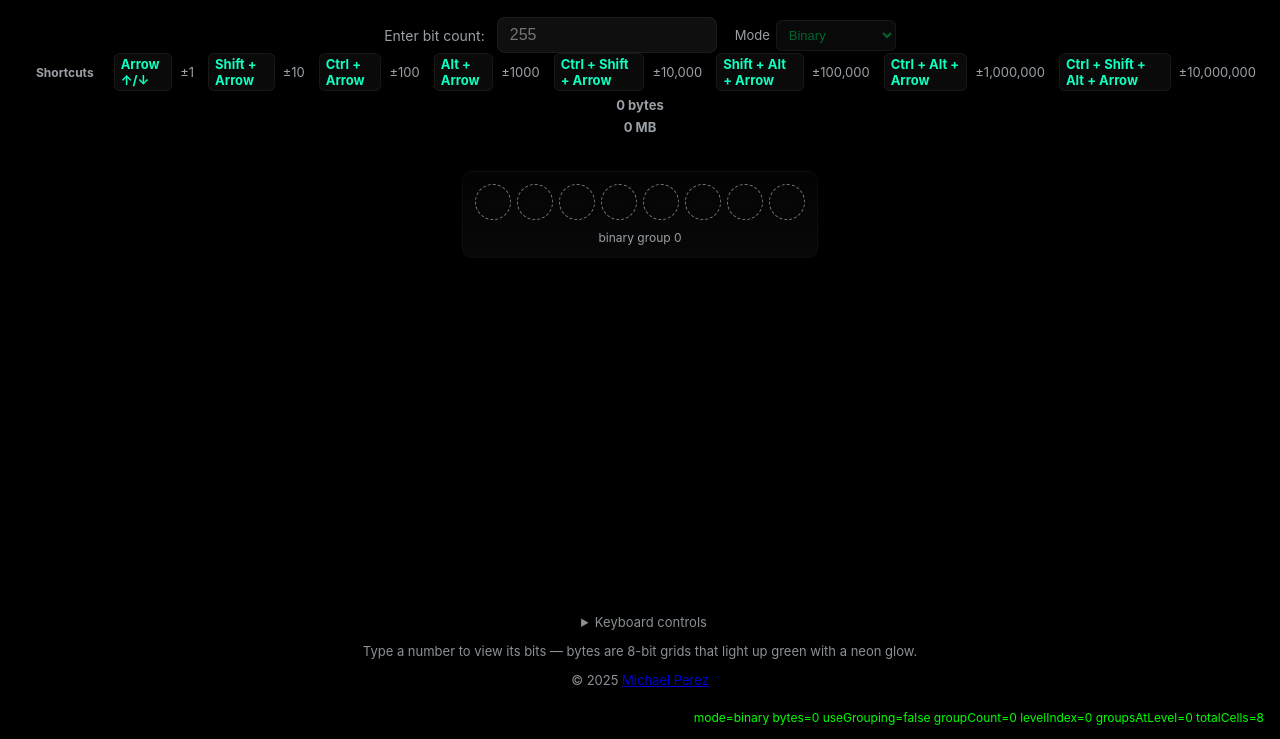
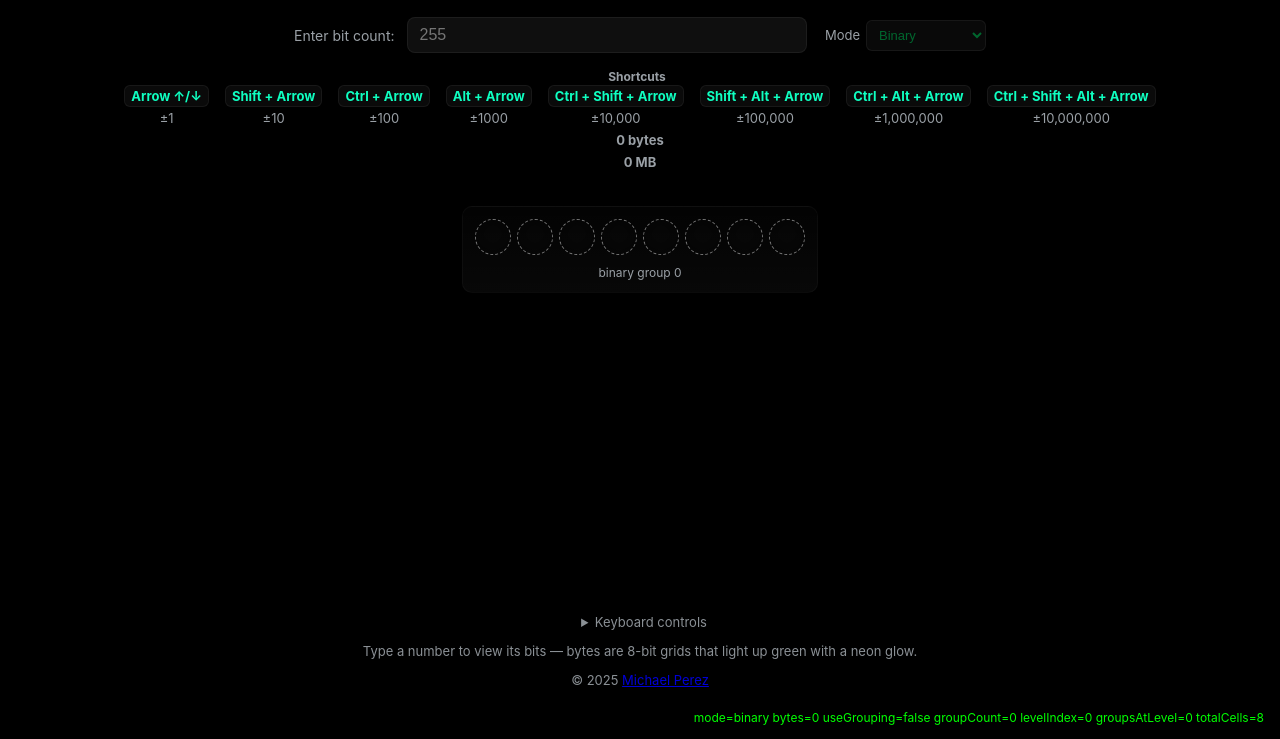
Before and after one commit to Perezented/Bit-Flipper, a website: page static/index.html in a window 1280 px wide. Shown: the part 61-800 px from the top of the page. Drawn offline with Linux system fonts and the light colour scheme.

Commit message:
Adjusts bitcount input maxlength per unit and improves UI
- Sets dynamic maxlength constraints for bitcount mode based on the selected unit to prevent input overflow and ensure accurate validation.
- Updates keyboard shortcut displays for clarity, improves responsive layout and accessibility of controls, and adds unit-specific input length tests to ensure reliability.

```diff
--- a/static/app.js
+++ b/static/app.js
@@ -43,11 +43,25 @@
   let lastBits = [];
 
   // Input constraints
-  const BITCOUNT_MAX_LEN = 42; // maximum characters allowed when in bitcount mode
+  const BITCOUNT_MAX_LEN = 43; // maximum characters allowed when in bitcount mode
+  const BITCOUNT_MAX_LEN_TB = 30 // maximum characters allowed when in bitcount mode with TB unit
+  const BITCOUNT_MAX_LEN_GB = 33 // maximum characters allowed when in bitcount mode with GB unit
+  const BITCOUNT_MAX_LEN_MB = 36 // maximum characters allowed when in bitcount mode with MB unit
+  const BITCOUNT_MAX_LEN_KB = 39 // maximum characters allowed when in bitcount mode with MB unit
+  const BITCOUNT_MAX_LEN_BYTES = 42 // maximum characters allowed when in bitcount mode with MB unit
   const BINARY_MAX_LEN = 90; // maximum characters allowed when in binary mode
 
   function getMaxLenForMode(m) {
-    return m === 'bitcount' ? BITCOUNT_MAX_LEN : BINARY_MAX_LEN;
+    if (m !== 'bitcount') return BINARY_MAX_LEN;
+    // For bitcount mode, adjust maxlength depending on the selected unit
+    try {
+      if (unit === 'TB') return BITCOUNT_MAX_LEN_TB;
+      if (unit === 'GB') return BITCOUNT_MAX_LEN_GB;
+      if (unit === 'MB') return BITCOUNT_MAX_LEN_MB;
+      if (unit === 'KB') return BITCOUNT_MAX_LEN_KB;
+      if (unit === 'Bytes') return BITCOUNT_MAX_LEN_BYTES;
+    } catch (e) { /* ignore */ }
+    return BITCOUNT_MAX_LEN;
   }
 
   function applyModeMaxLength() {
@@ -1532,6 +1546,8 @@
   if (unitSelect) {
     unitSelect.addEventListener('change', (e) => {
       unit = e.target.value;
+      // update maxlength when unit changes (affects bitcount mode)
+      try { applyModeMaxLength(); } catch (err) { /* ignore */ }
       if (inputLabel && mode === 'bitcount') {
         if (unit === 'bits') inputLabel.textContent = 'Enter bit count:';
         else if (unit === 'bytes') inputLabel.textContent = 'Enter byte count';
--- a/static/index.html
+++ b/static/index.html
@@ -19,7 +19,7 @@
                     <div class="controls">
                         <label for="number-input" id="input-label">Enter bit count:</label>
                         <input id="number-input" type="text" inputmode="numeric" placeholder="255"
-                            aria-describedby="keyboard-help" />
+                            aria-describedby="keyboard-help" style="width: 45ch;" />
                         <div class="mode-select">
                             <label for="mode">Mode</label>
                             <select id="mode" aria-label="View mode">
@@ -43,14 +43,16 @@
                     <!-- Desktop: original shortcut tip -->
                     <div class="modifier-tip desktop-only" aria-hidden="false">
                         <strong>Shortcuts</strong>
-                        <span class="keys">Arrow ↑/↓</span> ±1
-                        <span class="keys">Shift + Arrow</span> ±10
-                        <span class="keys">Ctrl + Arrow</span> ±100
-                        <span class="keys">Alt + Arrow</span> ±1000
-                        <span class="keys">Ctrl + Shift + Arrow</span> ±10,000
-                        <span class="keys">Shift + Alt + Arrow</span> ±100,000
-                        <span class="keys">Ctrl + Alt + Arrow</span> ±1,000,000
-                        <span class="keys">Ctrl + Shift + Alt + Arrow</span> ±10,000,000
+                        <div class="key-tips">
+                         <span><span class="keys">Arrow ↑/↓</span> ±1</span>
+                         <span><span class="keys">Shift + Arrow</span> ±10</span>
+                         <span><span class="keys">Ctrl + Arrow</span> ±100</span>
+                         <span><span class="keys">Alt + Arrow</span> ±1000</span>
+                         <span><span class="keys">Ctrl + Shift + Arrow</span> ±10,000</span>
+                         <span><span class="keys">Shift + Alt + Arrow</span> ±100,000</span>
+                         <span><span class="keys">Ctrl + Alt + Arrow</span> ±1,000,000</span>
+                         <span><span class="keys">Ctrl + Shift + Alt + Arrow</span> ±10,000,000</span>
+                        </div>
                     </div>
 
                     <!-- Mobile: quick increment/decrement buttons -->
@@ -137,13 +139,13 @@
                         style="white-space:pre-wrap; margin:0.5rem 0 0; padding:0.5rem; background:#111; color:#dff; border-radius:6px;">
 Arrow keys increment/decrement the numeric input
 - ArrowUp / ArrowDown change value by 1
-- Shift + Arrow -> change by 10
-- Ctrl  + Arrow -> change by 100
-- Alt   + Arrow -> change by 1000
-- Ctrl + Shift + Arrow -> change by 10,000
-- Shift + Alt + Arrow -> change by 100,000
-- Ctrl + Alt + Arrow -> change by 1,000,000
-- Ctrl + Shift + Alt + Arrow -> change by 10,000,000</pre>
+- Shift + Arrow                       -> change by 10
+- Ctrl  + Arrow                       -> change by 100
+- Alt   + Arrow                       -> change by 1000
+- Shift + Alt    + Arrow              -> change by 100,000
+- Ctrl  + Shift  + Arrow              -> change by 10,000
+- Ctrl  + Alt    + Arrow              -> change by 1,000,000
+- Ctrl  + Shift  + Alt    + Arrow     -> change by 10,000,000</pre>
                 </details>
                 <p>Type a number to view its bits — bytes are 8-bit grids that light up green with a neon glow.</p>
                 <p>
--- a/static/styles.css
+++ b/static/styles.css
@@ -53,6 +53,7 @@ html {
   display: flex;
   align-items: center;
   gap: 12px;
+  flex-direction: column;
 }
 
 .controls label {
@@ -110,7 +111,6 @@ main {
   align-items: center;
 
   .modifier-tip {
-    margin-left: 12px;
     color: var(--muted);
     font-size: 13px;
     display: flex;
@@ -126,7 +126,7 @@ main {
     border: 1px solid rgba(255, 255, 255, 0.06);
     font-weight: 700;
     color: var(--fg);
-    margin-left: 6px;
+    text-wrap: nowrap;
   }
 
   .modifier-tip strong {
@@ -253,18 +253,22 @@ main {
   border-radius: 10px;
   border: 1px solid rgba(255, 255, 255, 0.03);
   background: linear-gradient(0deg, rgba(255, 255, 255, 0.02), rgba(255, 255, 255, 0.006));
-  min-width: 160px; /* ensure KB tiles can be tiled horizontally */
+  min-width: 160px;
+  /* ensure KB tiles can be tiled horizontally */
 }
 
 /* Canvas-based KB rendering (replaces the old grid approach) */
 .kb-block .kb-canvas {
   display: block;
-  width: 180px; /* smaller canvas so multiple KB tiles fit per row */
-  height: auto; /* maintain aspect ratio */
+  width: 180px;
+  /* smaller canvas so multiple KB tiles fit per row */
+  height: auto;
+  /* maintain aspect ratio */
   border-radius: 4px;
   border: 1px solid rgba(255, 255, 255, 0.06);
   background: rgba(0, 0, 0, 0.8);
-  image-rendering: pixelated; /* crisp pixel rendering for tiny canvas */
+  image-rendering: pixelated;
+  /* crisp pixel rendering for tiny canvas */
   transition: opacity 280ms ease;
 }
 
@@ -320,7 +324,8 @@ main {
   border: 1px solid rgba(255, 255, 255, 0.03);
   background: rgba(0, 0, 0, 0.8);
   image-rendering: pixelated;
-  opacity: 0; /* start hidden then fade in via JS */
+  opacity: 0;
+  /* start hidden then fade in via JS */
   transition: opacity 280ms ease;
 }
 
@@ -485,3 +490,45 @@ footer {
   font-weight: 700;
   margin-right: .25rem;
 }
+
+.modifier-tip.desktop-only {
+  display: flex;
+  flex-direction: column;
+  gap: 1px;
+  justify-content: center;
+  align-items: center;
+  padding-top: 1rem;
+}
+
+.key-tips {
+  display: grid;
+  grid-template-columns: 1fr 1fr 1fr 1fr;
+  gap: 0.5rem;
+}
+
+.key-tips span {
+  display: flex;
+  gap: 0.2rem;
+  flex-direction: column;
+  justify-content: center;
+  align-items: center;
+}
+
+/* media screen lg and above */
+@media (min-width: 1092px) {
+  .controls {
+    flex-direction: row;
+  }
+}
+
+@media (min-width: 1092px) {
+  .key-tips {
+    display: flex;
+    align-items: center;
+    gap: 1rem;
+  }
+}
+
+.help-content {
+  text-align: start;
+}
```
Also changed, not shown: tests/playwright/test-number-inputs.spec.ts (+41 -0 lines).
